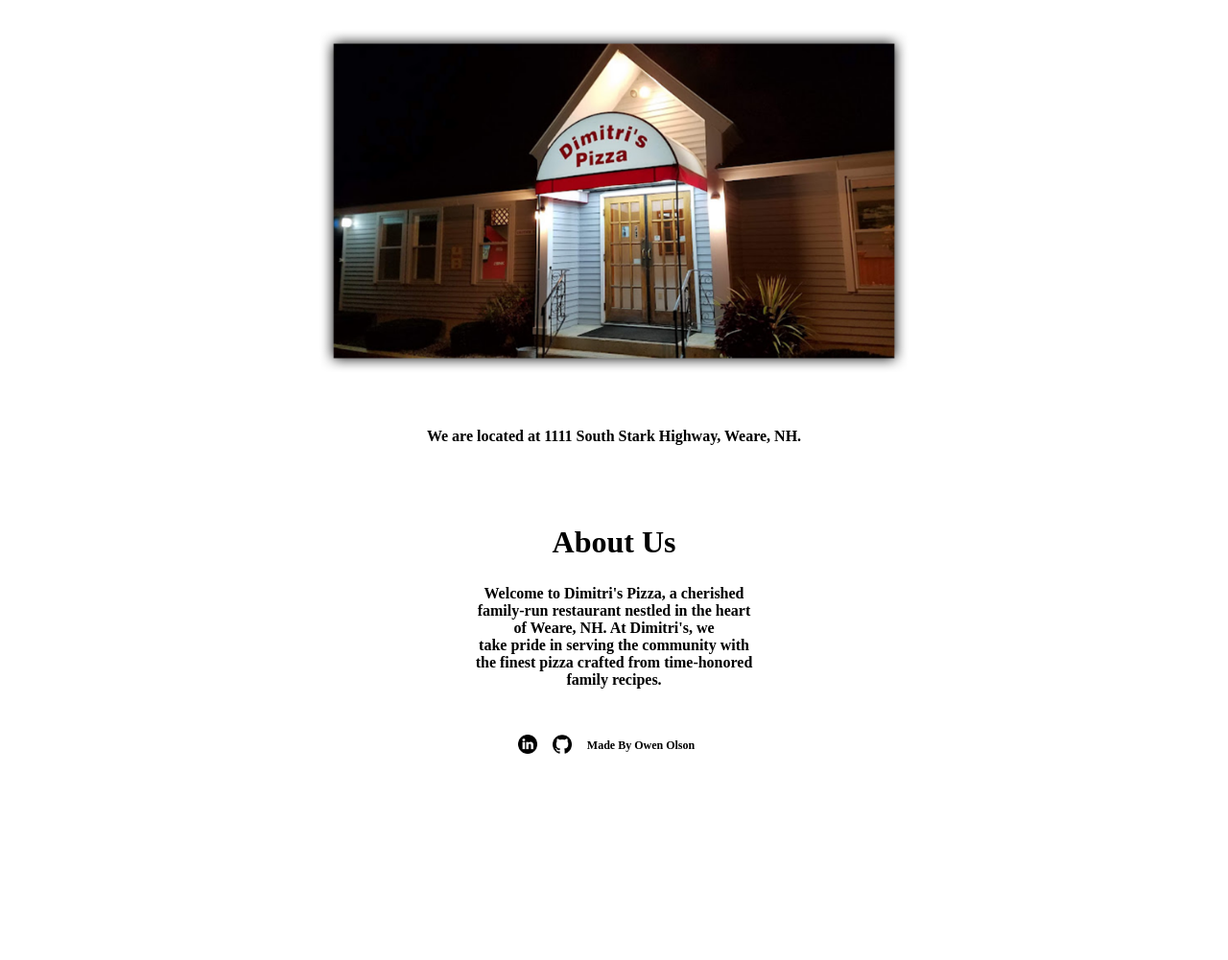
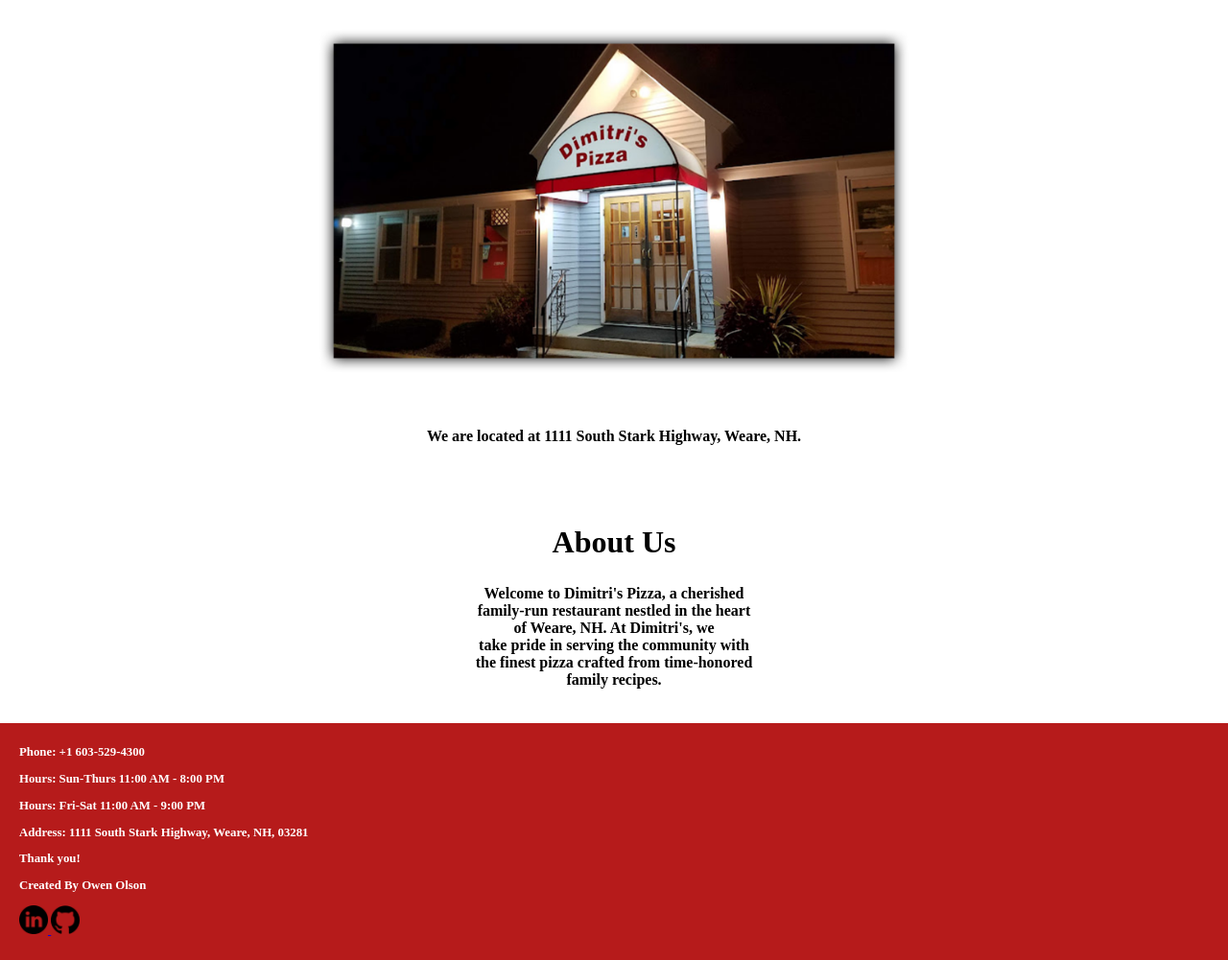
Before and after one commit to owennolson/Dimitris-Pizza, a plain HTML site: page index.html in a window 1280 px wide. Shown: the part 1096-2097 px from the top of the page at 96% size. Before the commit the page ends 1897 px from the top, so only its background shows below. Drawn offline with Linux system fonts and the light colour scheme.

Commit message:
Added a better footer and fixed some menu items for owner

```diff
--- a/index.html
+++ b/index.html
@@ -100,31 +100,24 @@
             font-weight: bold;
         }
 
-        footer {
-            color: #000000;
-            text-align: center;
-        }
-
         .footer-container {
       display: flex;
       justify-content: center;
       align-items: center;
+      background-color: #b61b1b;
+      color: #fff;
+      padding: 10px 20px;
+      font-size: 0.8rem; /* Adjust font size as needed */
     }
 
-        .social-links {
-            display: flex;
-            align-items: center;
-            gap: 1rem;
+    .footer-info {
+      flex: 1; /* Take up remaining space */
     }
 
-        .social-links a img {
-            width: 20px;
-            height: auto;
-        }
-
-        footer p {
-            margin: 1rem;
-            font-size: .75rem;
+    .footer-container img {
+      width: 30px; /* Adjust icon size as needed */
+      justify-content: center;
+      align-items: center;
     }
 
         @media only screen and (max-width: 800px) {
@@ -204,16 +197,21 @@
     </section>
     <footer>
         <div class="footer-container">
-            <div class="social-links">
-                <a href="https://www.linkedin.com/in/owen-olson-48b7b5208/" target="_blank" rel="noopener noreferrer">
+          <!-- New footer content -->
+          <div class="footer-info">
+            <p>Phone: +1 603-529-4300</p>
+            <p>Hours: Sun-Thurs 11:00 AM - 8:00 PM</p>
+            <p>Hours: Fri-Sat 11:00 AM - 9:00 PM</p>
+            <p>Address: 1111 South Stark Highway, Weare, NH, 03281</p>
+            <p>Thank you!</p>
+            <p>Created By Owen Olson</p>
+            <p><a href="https://www.linkedin.com/in/owen-olson-48b7b5208/" target="_blank" rel="noopener noreferrer">
               <img src="Photos/LInkinIcon.png" alt="LinkedIn Profile">
-                </a>
-                <a href="https://github.com/owennolson" target="_blank" rel="noopener noreferrer">
+            </a><a href="https://github.com/owennolson" target="_blank" rel="noopener noreferrer">
               <img src="Photos/GithubIcon.png" alt="GitHub Profile">
-                </a>
+            </a></p>
           </div>
-            <p>Made By Owen Olson</p>
-        </div>
+
       </footer>
 </body>
 
```
Also changed, not shown: menu.html (+43 -47 lines). Lines whose indentation alone changed are shown as unchanged.
